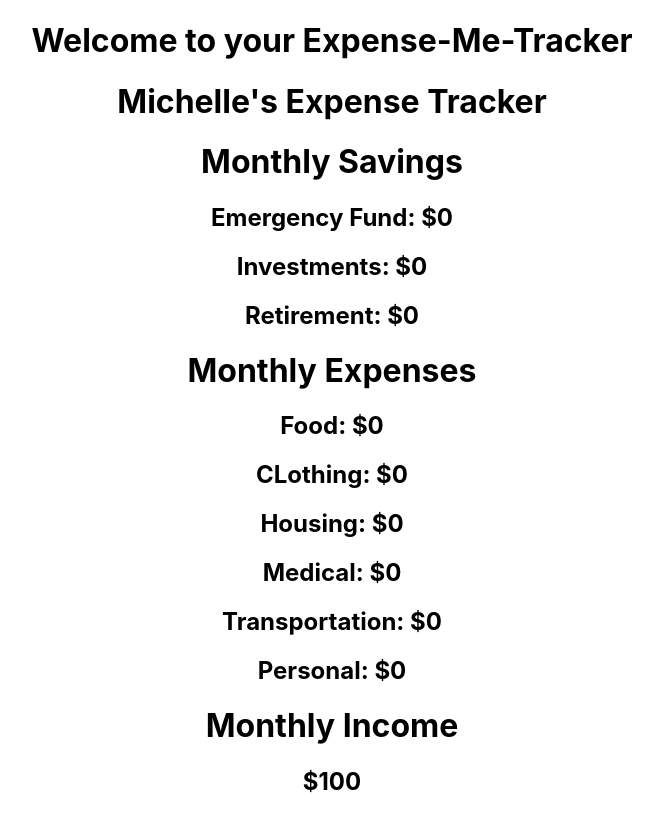
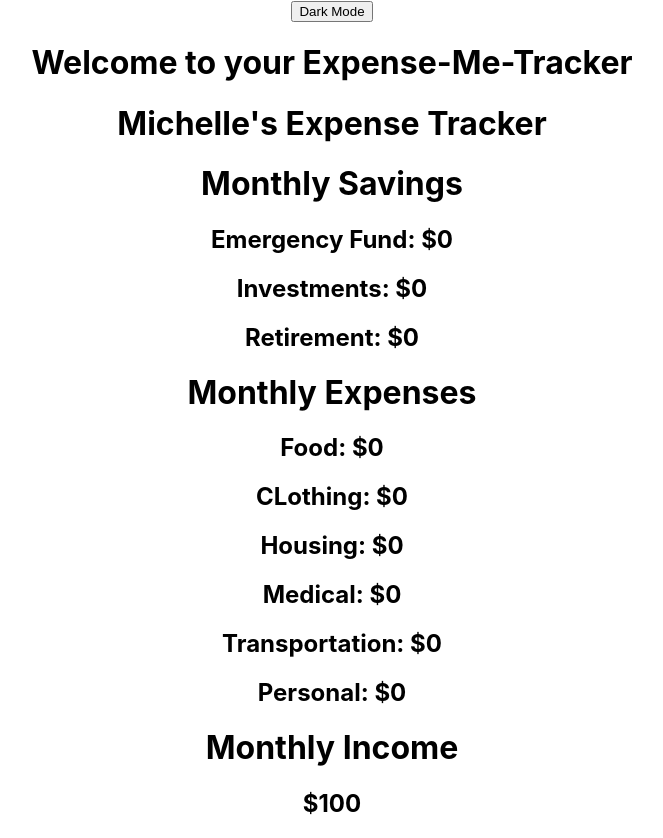
Before and after one commit to michellewong27/expense-me-tracker, a React (Create React App) app in the folder expense-me-tracker/: page / in a window 1280 px wide. Shown: the whole page, without its empty margins (308-971 px from the left). Before the commit the page ends 816 px from the top, so only its background shows below. Built offline with nearby package versions, Linux system fonts and the light colour scheme.

Commit message:
Dark Mode State

```diff
--- a/expense-me-tracker/src/App.js
+++ b/expense-me-tracker/src/App.js
@@ -4,22 +4,45 @@ import data from './data.js';
 import ExpenseListItem from './ExpenseListItem';
 
 class App extends React.Component{
-  renderExpenses(){
-      return data.map(expense => {
-        return <ExpenseListItem key={expense.id} expense={expense}/>
+  state = {
+    backgroundColor: 'white',
+    fontColor: 'black',
+    darkModeBtn: 'Dark Mode'
+  }
+
+  darkMode=()=>{
+    if(this.state.backgroundColor === 'white'){
+      this.setState({
+        backgroundColor: 'black',
+        fontColor: 'white',
+        darkModeBtn: 'Turn off Dark Mode'
+      })
+    } else {
+      this.setState({
+        backgroundColor:'white',
+        fontColor: 'black',
+        darkModeBtn: 'Dark Mode'
       })
     }
+  }
 
-    budgetReview(){
-      //render total savings, total expenses & monthly income
-      //Subtract expenses from income?
-    }
+  renderExpenses=()=>{
+    return data.map(expense => {
+      return <ExpenseListItem key={expense.id} expense={expense}/>
+    })
+  }
+
+  budgetReview=()=>{
+    //render total savings, total expenses & monthly income
+    //Subtract expenses from income?
+  }
 
   //show the month & previous months in nav bar
 
   render(){
     return (
-    <div className="App">
+    <div className="App" style={{backgroundColor: this.state.backgroundColor, color:this.state.fontColor}}>
+      <button onClick={this.darkMode}>{this.state.darkModeBtn}</button>
       <h1>Welcome to your Expense-Me-Tracker</h1>
       {this.renderExpenses()}
     </div>
```
Also changed, not shown: 1 other file (tests, documents, lock files or other folders).
